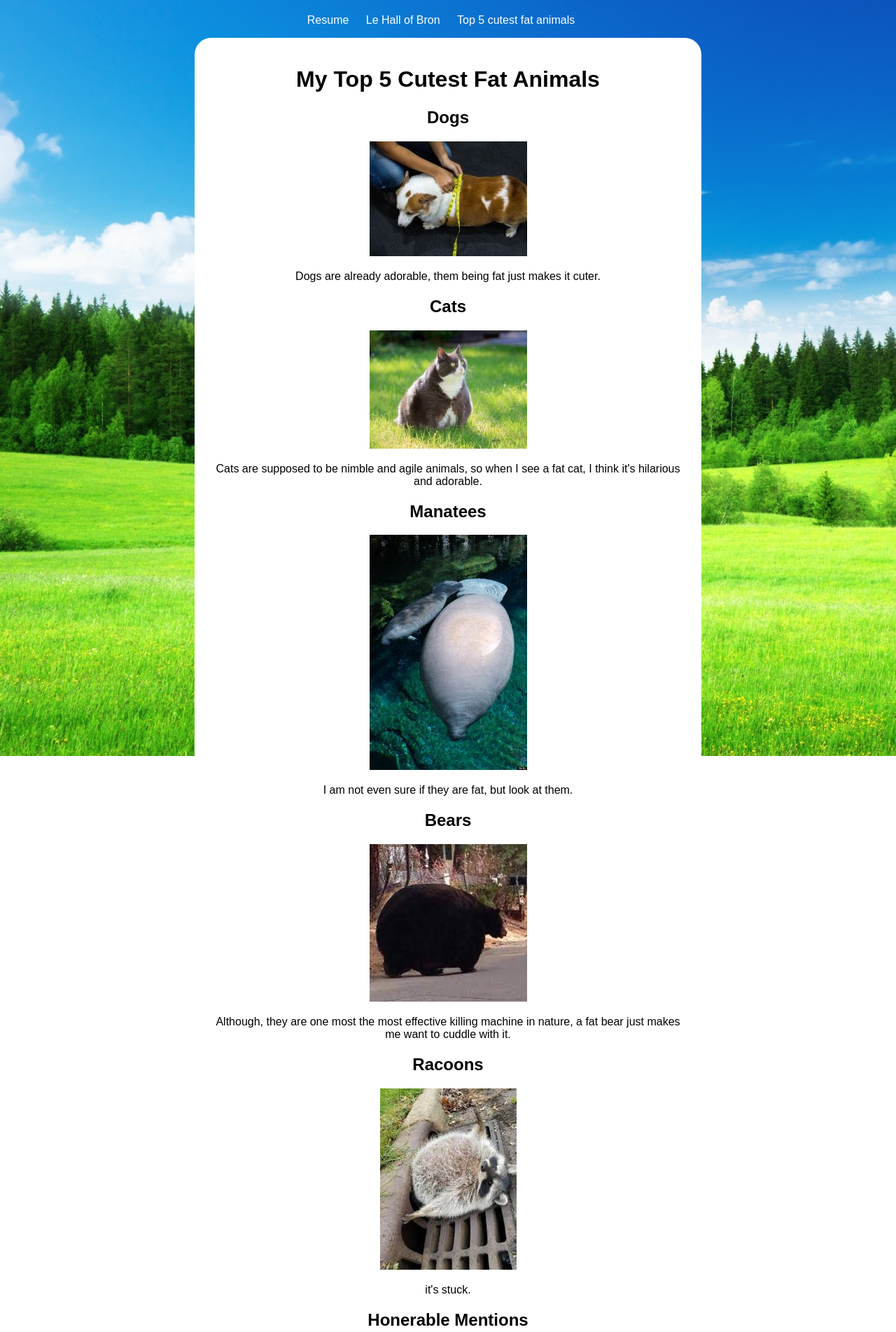
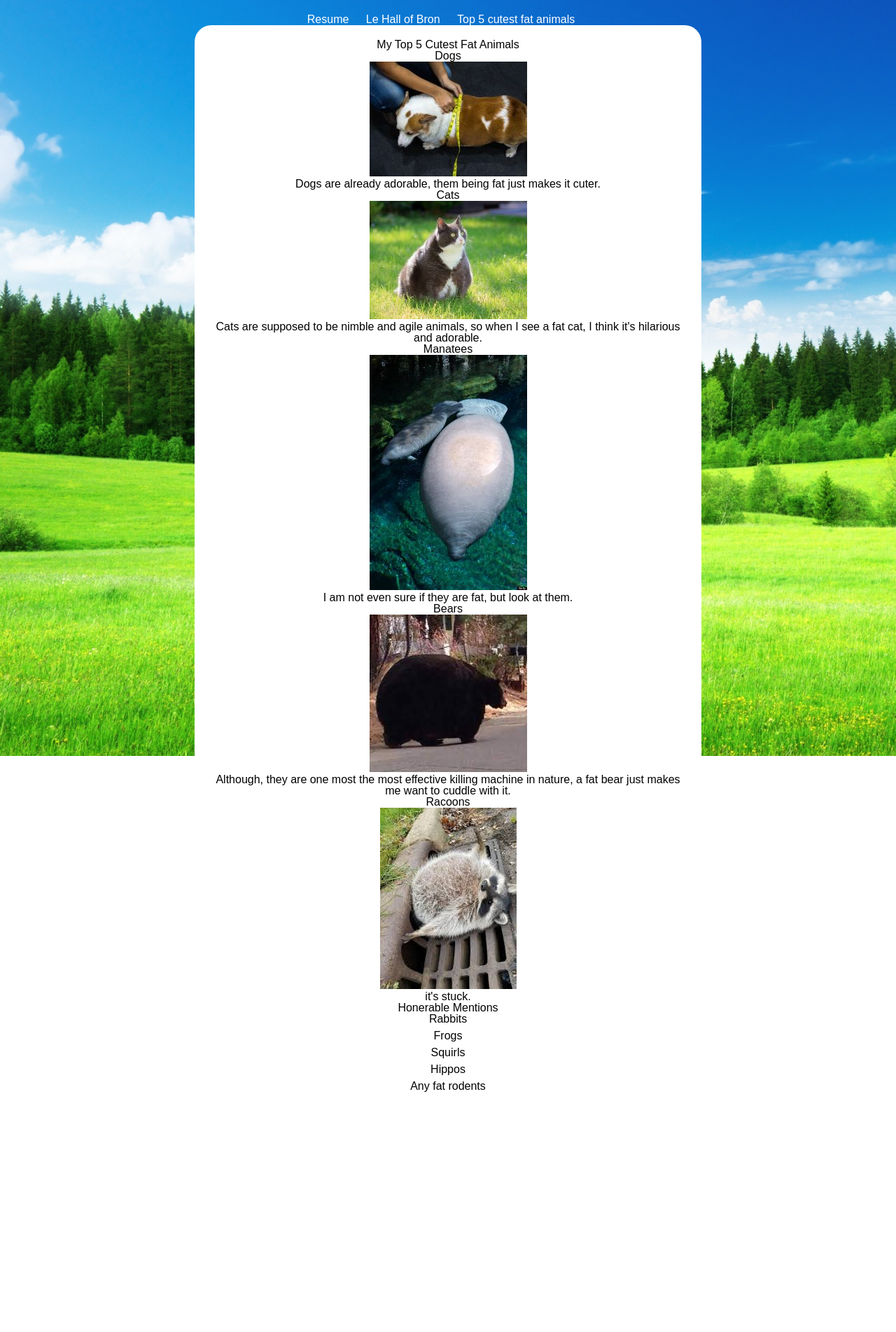
Before and after one commit to vrichardoIIT/ITMD361_Project2, a plain HTML site: page cutefatanimals.html in a window 1280 px wide. Shown: the top 1903 px of the page at 70% size. After the commit the page ends 1710 px from the top, so only its background shows below. Drawn offline with Linux system fonts and the light colour scheme.

Commit message:
css merge and css reset

```diff
--- /dev/null
+++ b/css/reset.css
@@ -0,0 +1,48 @@
+/* http://meyerweb.com/eric/tools/css/reset/
+   v2.0 | 20110126
+   License: none (public domain)
+*/
+
+html, body, div, span, applet, object, iframe,
+h1, h2, h3, h4, h5, h6, p, blockquote, pre,
+a, abbr, acronym, address, big, cite, code,
+del, dfn, em, img, ins, kbd, q, s, samp,
+small, strike, strong, sub, sup, tt, var,
+b, u, i, center,
+dl, dt, dd, ol, ul, li,
+fieldset, form, label, legend,
+table, caption, tbody, tfoot, thead, tr, th, td,
+article, aside, canvas, details, embed,
+figure, figcaption, footer, header, hgroup,
+menu, nav, output, ruby, section, summary,
+time, mark, audio, video {
+	margin: 0;
+	padding: 0;
+	border: 0;
+	font-size: 100%;
+	font: inherit;
+	vertical-align: baseline;
+}
+/* HTML5 display-role reset for older browsers */
+article, aside, details, figcaption, figure,
+footer, header, hgroup, menu, nav, section {
+	display: block;
+}
+body {
+	line-height: 1;
+}
+ol, ul {
+	list-style: none;
+}
+blockquote, q {
+	quotes: none;
+}
+blockquote:before, blockquote:after,
+q:before, q:after {
+	content: '';
+	content: none;
+}
+table {
+	border-collapse: collapse;
+	border-spacing: 0;
+}
--- a/css/style.css
+++ b/css/style.css
@@ -1,38 +1,129 @@
-body {
+/* Naviagtion */
+#indexnav ul {
+  list-style-type: none;
+  padding: 0;
+  text-align: center;
+}
+
+#indexnav ul li {
+  display: inline;
+  margin-right: 1.25em;
+}
+
+#indexnav ul li a {
+  text-decoration: none;
+}
+
+/* change colour */
+#animalnav {
+  text-decoration: none;
+  color: white;
+}
+
+/*  index  style */
+#indexbody {
   margin: 1.25em 4.375em;
   font-family: Arial, sans-serif;
 }
 
-header {
+#indexheader {
   margin-bottom: 1.25em;
   text-align: center;
 }
 
-main h2 {
+#mainindex h2 {
   border-bottom: 0.0625em solid black;
   margin: 0;
   padding-bottom: 0.3125em;
 }
 
-nav ul {
+/* goat style */
+#goatbody {
+  margin: 1.25em 4.375em;
+  font-family: Arial, sans-serif;
+  text-align: center;
+  background-size: cover;
+  background-color: black;
+  background-image: url('../images/curtain.png');
+  background-repeat: no-repeat;
+  background-attachment: fixed;
+  color: white;
+}
+
+#achi {
+  text-align: justify;
+}
+
+#goatheader ul {
   list-style-type: none;
   padding: 0;
+  margin: 0 auto;
+  display: flex;
+  flex-direction: column;
+  align-items: center;
+}
+
+#goatheader ul li {
+  margin-bottom: 0.625em;
+}
+
+#image {
   text-align: center;
 }
 
-nav ul li {
-  display: inline;
-  margin-right: 1.25em;
+#image img {
+  width: 18.75em;
+  height: auto;
+  display: block;
+  margin: 0 auto;
+  margin-bottom: 0.625em;
+  align-self: center;
 }
 
-nav ul li a {
-  text-decoration: none;
+/* fat animal style */
+#animalbody {
+  margin: 1.25em 4.375em;
+  font-family: Arial, sans-serif;
+  text-align: center;
+  background-image: url('../images/Forrest.jpg');
+  background-repeat: no-repeat;
+  background-attachment: fixed;
 }
 
-footer {
+#animaltitle {
+  text-align: center;
+}
+
+.container {
+  width:60%;
+  margin: 0 auto;
+  background-color: white;
+  border-radius: 1.5em;
+  padding: 1.25em;
+}
+
+#animalmain ul {
+  list-style-position: inside;
+  text-align: center;
+  padding-left: 0;
+}
+
+#animalmain ul li {
+  margin-bottom: 0.5em;
+}
+
+/* footer */
+
+#footer1 {
   margin-top: 4.375em;
+}
+
+#footerdiffer {
+  margin-top: 4.375em;
+  color: white;
 }
 
 footer p{
   margin: 0px;
+  text-align: left;
 }
--- a/css/style2.css
+++ /dev/null
@@ -1,64 +0,0 @@
-body {
-  margin: 1.25em 4.375em;
-  font-family: Arial, sans-serif;
-  text-align: center;
-  background-size: cover;
-  background-color: black;
-  background-image: url('../images/curtain.png');
-  background-repeat: no-repeat;
-  background-attachment: fixed;
-  color: white;
-}
-
-#achi {
-  text-align: justify;
-}
-
-main ul {
-  list-style-type: none;
-  padding: 0;
-  margin: 0 auto;
-  display: flex;
-  flex-direction: column;
-  align-items: center;
-}
-
-main ul li {
-  margin-bottom: 0.625em;
-}
-
-nav ul {
-  list-style-type: none;
-  padding: 0;
-}
-
-nav ul li {
-  display: inline;
-  margin-right: 1.25em;
-}
-
-nav ul li a {
-  text-decoration: none;
-}
-
-#image {
-  text-align: center;
-}
-
-#image img {
-  width: 18.75em;
-  height: auto;
-  display: block;
-  margin: 0 auto;
-  margin-bottom: 0.625em;
-  align-self: center;
-}
-
-footer {
-  margin-top: 4.375em;
-}
-
-footer p {
-  margin: 0;
-  text-align: left;
-}
--- a/css/style3.css
+++ /dev/null
@@ -1,56 +0,0 @@
-body {
-  margin: 1.25em 4.375em;
-  font-family: Arial, sans-serif;
-  text-align: center;
-  background-image: url('../images/Forrest.jpg');
-  background-repeat: no-repeat;
-  background-attachment: fixed;
-}
-
-h1 {
-  text-align: center;
-}
-
-.container {
-  width:60%;
-  margin: 0 auto;
-  background-color: white;
-  border-radius: 1.5em;
-  padding: 1.25em;
-}
-
-main ul {
-  list-style-position: inside;
-  text-align: center;
-  padding-left: 0;
-}
-
-main ul li {
-  margin-bottom: 0.5em;
-}
-
-nav ul {
-  list-style-type: none;
-  padding: 0;
-  text-align: center;
-}
-
-nav ul li {
-  display: inline;
-  margin-right: 1.25em;
-}
-
-nav ul li a {
-  text-decoration: none;
-  color: white;
-}
-
-footer {
-  margin-top: 4.375em;
-  color: white;
-}
-
-footer p {
-  margin: 0;
-  text-align: left;
-}
--- a/cutefatanimals.html
+++ b/cutefatanimals.html
@@ -4,22 +4,23 @@
 <head>
   <meta charset="utf-8">
   <title>Vincent ITMD 361 Project</title>
-  <link rel="stylesheet" href="css/style3.css">
+  <link rel="stylesheet" href="css/reset.css">
+  <link rel="stylesheet" href="css/style.css">
 </head>
 
-<body>
-  <nav>
+<body id="animalbody">
+  <nav id="indexnav">
     <ul>
-      <li><a href="index.html">Resume</a></li>
-      <li><a href="mygoat.html">Le Hall of Bron</a></li>
-      <li><a href="cutefatanimals.html">Top 5 cutest fat animals</a></li>
+      <li><a id="animalnav" href="index.html">Resume</a></li>
+      <li><a id="animalnav" href="mygoat.html">Le Hall of Bron</a></li>
+      <li><a id="animalnav" href="cutefatanimals.html">Top 5 cutest fat animals</a></li>
     </ul>
   </nav>
   <div class="container">
     <header>
-      <h1>My Top 5 Cutest Fat Animals</h1>
+      <h1 id="animaltitle">My Top 5 Cutest Fat Animals</h1>
     </header>
-    <main>
+    <main id="animalmain">
       <h2>Dogs</h2>
       <img src="images/FatDog.jpg" alt="picture of fat Dog">
       <p>Dogs are already adorable, them being fat just makes it cuter.</p>
@@ -45,7 +46,7 @@
       </ul>
     </main>
   </div>
-  <footer>
+  <footer id="footerdiffer">
     <p>by Vincent Richardo</p>
     <p>last updated: 2/11/2024</p>
   </footer>
```
Also changed, not shown: index.html (+6 -5 lines), mygoat.html (+6 -5 lines).
